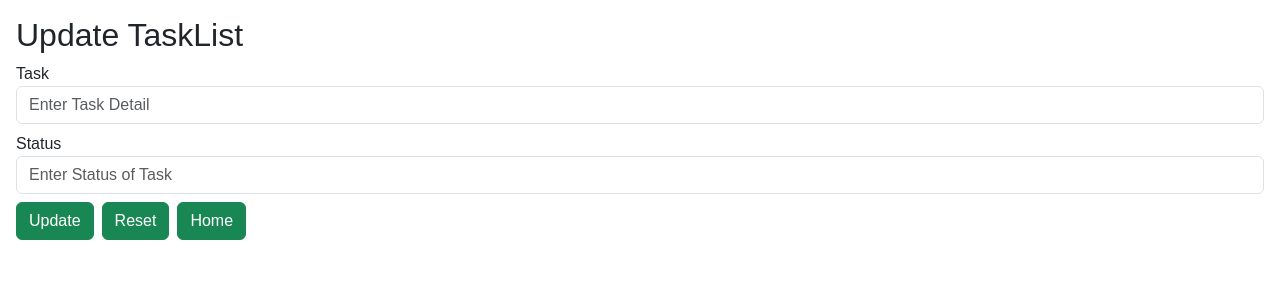
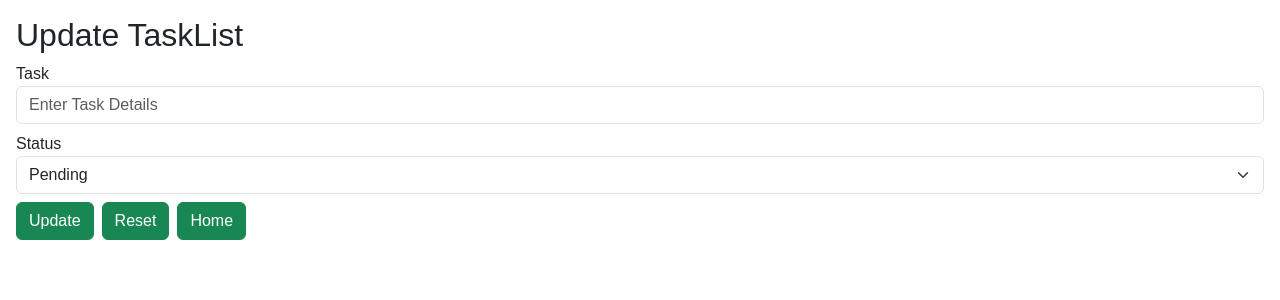
Before and after one commit to reactjs-bootstrap/taskList-client, a React (Vite) app: page /update/1 in a window 1280 px wide. Shown: the top 300 px of the page. Built offline with nearby package versions, Linux system fonts and the light colour scheme; no server answers.

Commit message:
Update UpdateTask.jsx

```diff
--- a/src/UpdateTask.jsx
+++ b/src/UpdateTask.jsx
@@ -13,6 +13,7 @@ const UpdateTask = () => {
     axios
       .put("https://tasklist-huyu.onrender.com/" + id, { taskName, status })
       .then(() => navigate("/"));
+    console.log(taskName, status);
   };
 
   const handleReset = () => {
@@ -35,8 +36,8 @@ const UpdateTask = () => {
             <label htmlFor="">Task</label>
             <input
               type="text"
-              placeholder="Enter Task Detail"
-              className="form-control"
+              placeholder="Enter Task Details"
+              className="form-control shadow-none"
               value={taskName
                 .toLowerCase()
                 .split(" ")
@@ -45,19 +46,18 @@ const UpdateTask = () => {
               onChange={(e) => setTaskName(e.target.value)}
             />
           </div>
-          <div className="mb-2">
-            <label htmlFor="">Status</label>
-            <input
-              type="text"
-              placeholder="Enter Status of Task"
-              className="form-control"
-              value={status
-                .toLowerCase()
-                .split(" ")
-                .map((word) => word.charAt(0).toUpperCase() + word.slice(1))
-                .join(" ")}
+          <div className="mb-2  ">
+            <label>Status</label>
+            <select
+              className="form-select shadow-none"
+              value={status}
               onChange={(e) => setStatus(e.target.value)}
-            />
+            >
+              {/* <option value="">Select Status</option> */}
+              <option value="Pending">Pending</option>
+              <option value="Started">Started</option>
+              <option value="Completed">Completed</option>
+            </select>
           </div>
 
           <button className="btn btn-success">Update</button>
```
